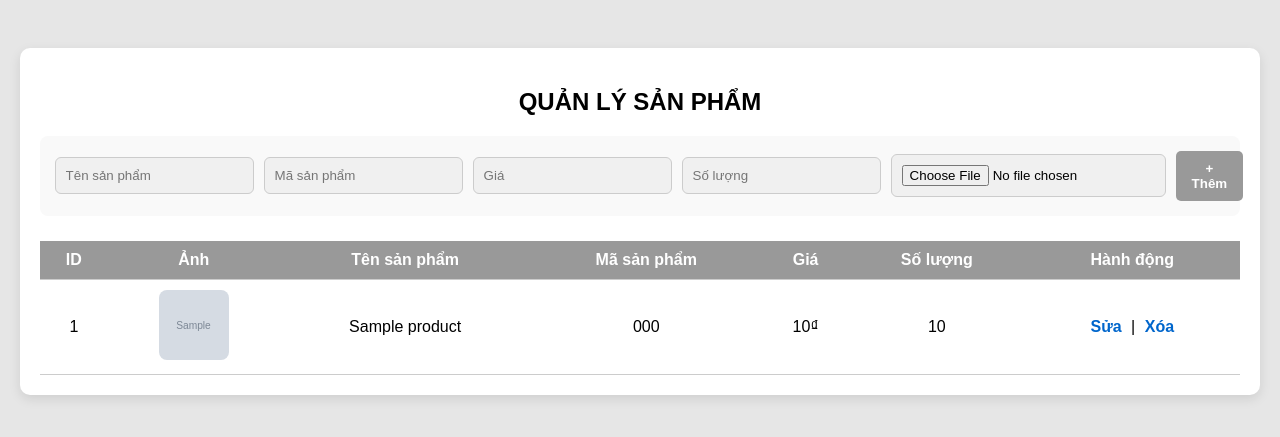
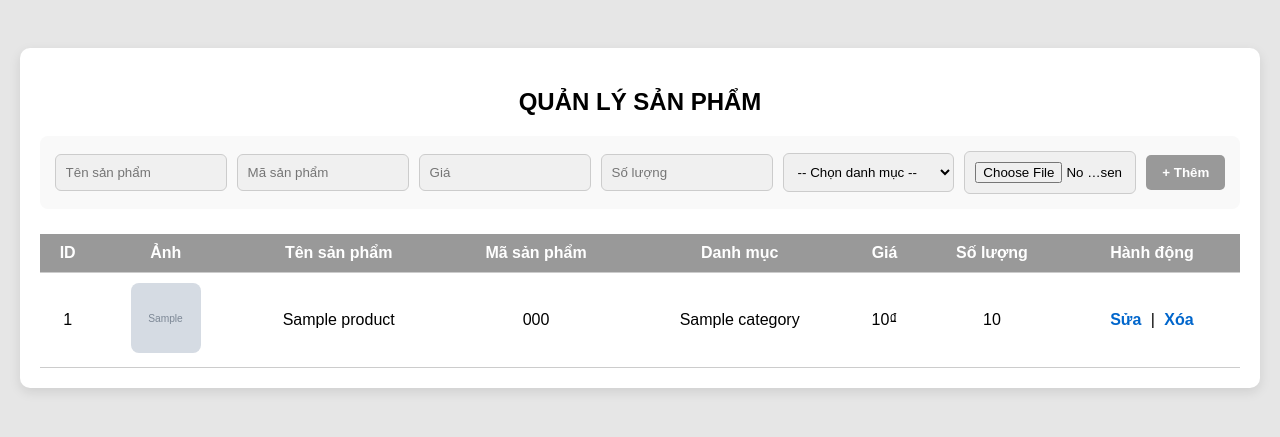
Before and after one commit to duonglele/final-project1, a PHP site: page /home.php in a window 1280 px wide. Shown: the top 437 px of the page. Run offline with PHP 8.4, Linux system fonts and the light colour scheme; tables that the repository leaves empty hold one stand-in row (values such as "Sample post"); grey boxes marked "Sample" are stand-in pictures.

Commit message:
Refactor product management functionality

```diff
--- a/home.php
+++ b/home.php
@@ -1,25 +1,50 @@
 <?php
 include 'connection.php';
 
+// Lấy danh sách categories cho dropdown
+$categories = [];
+$catRes = $conn->query("SELECT * FROM categories ORDER BY name");
+while ($row = $catRes->fetch_assoc()) {
+    $categories[] = $row;
+}
+
 // ======= Thêm sản phẩm =======
 if (isset($_POST['add_product'])) {
-    $name = $_POST['name'];
-    $code = $_POST['code'];
-    $price = $_POST['price'];
+    $name     = $_POST['name'];
+    $code     = $_POST['code'];
+    $price    = $_POST['price'];
     $quantity = $_POST['quantity'];
+    $category_id = !empty($_POST['category_id']) ? (int)$_POST['category_id'] : null;
 
     // Xử lý ảnh upload
     $image_name = $_FILES['image']['name'];
-    $image_tmp = $_FILES['image']['tmp_name'];
+    $image_tmp  = $_FILES['image']['tmp_name'];
     $upload_dir = "uploads/" . basename($image_name);
 
     // Tạo thư mục uploads nếu chưa có
-    if (!is_dir('uploads')) mkdir('uploads', 0777, true);
+    if (!is_dir('uploads')) {
+        mkdir('uploads', 0777, true);
+    }
 
-    if (move_uploaded_file($image_tmp, $upload_dir)) {
-        $sql = "INSERT INTO products (name, code, price, quantity, image)
-                VALUES ('$name', '$code', '$price', '$quantity', '$upload_dir')";
-        $conn->query($sql);
+    if (!empty($image_name) && move_uploaded_file($image_tmp, $upload_dir)) {
+
+        // Insert vào bảng products
+        if ($category_id === null) {
+            $sql = "INSERT INTO products (name, code, price, quantity, category_id, image)
+                    VALUES ('$name', '$code', '$price', '$quantity', NULL, '$upload_dir')";
+        } else {
+            $sql = "INSERT INTO products (name, code, price, quantity, category_id, image)
+                    VALUES ('$name', '$code', '$price', '$quantity', $category_id, '$upload_dir')";
+        }
+
+        if ($conn->query($sql)) {
+            // Lấy id sản phẩm vừa tạo
+            $product_id = $conn->insert_id;
+
+            // Lưu thêm vào bảng product_images (ảnh chi tiết)
+            $conn->query("INSERT INTO product_images (product_id, url)
+                          VALUES ($product_id, '$upload_dir')");
+        }
     }
 
     header("Location: home.php");
@@ -28,42 +53,101 @@ if (isset($_POST['add_product'])) {
 
 // ======= Xóa sản phẩm =======
 if (isset($_GET['delete'])) {
-    $id = $_GET['delete'];
-    $img = $conn->query("SELECT image FROM products WHERE id=$id")->fetch_assoc()['image'];
-    if ($img && file_exists($img)) unlink($img);
+    $id = (int)$_GET['delete'];
+
+    // Lấy ảnh chính trong products
+    $imgRow = $conn->query("SELECT image FROM products WHERE id=$id")->fetch_assoc();
+    if ($imgRow && $imgRow['image'] && file_exists($imgRow['image'])) {
+        unlink($imgRow['image']);
+    }
+
+    // Lấy tất cả ảnh liên quan trong product_images để xóa file
+    $imgsRes = $conn->query("SELECT url FROM product_images WHERE product_id=$id");
+    while ($row = $imgsRes->fetch_assoc()) {
+        if ($row['url'] && file_exists($row['url'])) {
+            unlink($row['url']);
+        }
+    }
+    // Các bản ghi product_images sẽ tự xóa theo ON DELETE CASCADE khi xóa product
+
+    // Xóa sản phẩm (cart_items, order_items cũng sẽ xử lý theo FK nếu có)
     $conn->query("DELETE FROM products WHERE id=$id");
+
     header("Location: home.php");
     exit;
 }
 
 // ======= Sửa sản phẩm =======
 if (isset($_POST['edit_product'])) {
-    $id = $_POST['id'];
-    $name = $_POST['name'];
-    $code = $_POST['code'];
-    $price = $_POST['price'];
+    $id       = (int)$_POST['id'];
+    $name     = $_POST['name'];
+    $code     = $_POST['code'];
+    $price    = $_POST['price'];
     $quantity = $_POST['quantity'];
+    $category_id = !empty($_POST['category_id']) ? (int)$_POST['category_id'] : null;
 
+    // Có upload ảnh mới
     if (!empty($_FILES['image']['name'])) {
         $image_name = $_FILES['image']['name'];
-        $image_tmp = $_FILES['image']['tmp_name'];
+        $image_tmp  = $_FILES['image']['tmp_name'];
         $upload_dir = "uploads/" . basename($image_name);
-        move_uploaded_file($image_tmp, $upload_dir);
-        $conn->query("UPDATE products
-                      SET name='$name', code='$code', price='$price', quantity='$quantity', image='$upload_dir'
-                      WHERE id=$id");
+
+        if (!is_dir('uploads')) {
+            mkdir('uploads', 0777, true);
+        }
+
+        if (move_uploaded_file($image_tmp, $upload_dir)) {
+            // (Tuỳ chọn) Xóa ảnh cũ trong products
+            $oldImgRow = $conn->query("SELECT image FROM products WHERE id=$id")->fetch_assoc();
+            if ($oldImgRow && $oldImgRow['image'] && file_exists($oldImgRow['image'])) {
+                unlink($oldImgRow['image']);
+            }
+
+            // Update products
+            if ($category_id === null) {
+                $sql = "UPDATE products
+                        SET name='$name', code='$code', price='$price', quantity='$quantity',
+                            category_id=NULL, image='$upload_dir'
+                        WHERE id=$id";
+            } else {
+                $sql = "UPDATE products
+                        SET name='$name', code='$code', price='$price', quantity='$quantity',
+                            category_id=$category_id, image='$upload_dir'
+                        WHERE id=$id";
+            }
+            $conn->query($sql);
+
+            // Lưu thêm 1 ảnh mới vào product_images
+            $conn->query("INSERT INTO product_images (product_id, url)
+                          VALUES ($id, '$upload_dir')");
+        }
     } else {
-        $conn->query("UPDATE products
-                      SET name='$name', code='$code', price='$price', quantity='$quantity'
-                      WHERE id=$id");
+        // Không đổi ảnh, chỉ update thông tin
+        if ($category_id === null) {
+            $sql = "UPDATE products
+                    SET name='$name', code='$code', price='$price', quantity='$quantity',
+                        category_id=NULL
+                    WHERE id=$id";
+        } else {
+            $sql = "UPDATE products
+                    SET name='$name', code='$code', price='$price', quantity='$quantity',
+                        category_id=$category_id
+                    WHERE id=$id";
+        }
+        $conn->query($sql);
     }
 
     header("Location: home.php");
     exit;
 }
 
-// ======= Lấy danh sách sản phẩm =======
-$result = $conn->query("SELECT * FROM products");
+// ======= Lấy danh sách sản phẩm (JOIN category) =======
+$result = $conn->query("
+    SELECT p.*, c.name AS category_name
+    FROM products p
+    LEFT JOIN categories c ON p.category_id = c.id
+    ORDER BY p.id DESC
+");
 ?>
 
 <!DOCTYPE html>
@@ -98,9 +182,11 @@ $result = $conn->query("SELECT * FROM products");
         padding: 15px;
         border-radius: 8px;
         margin-bottom: 25px;
+        flex-wrap: wrap;
     }
-    input[type="text"], input[type="number"], input[type="file"] {
+    input[type="text"], input[type="number"], input[type="file"], select {
         flex: 1;
+        min-width: 150px;
         padding: 10px;
         border: 1px solid #ccc;
         border-radius: 6px;
@@ -155,6 +241,14 @@ $result = $conn->query("SELECT * FROM products");
         <input type="text" name="code" placeholder="Mã sản phẩm" required>
         <input type="number" name="price" placeholder="Giá" required>
         <input type="number" name="quantity" placeholder="Số lượng" required>
+
+        <select name="category_id">
+            <option value="">-- Chọn danh mục --</option>
+            <?php foreach ($categories as $cat) { ?>
+                <option value="<?= $cat['id'] ?>"><?= htmlspecialchars($cat['name']) ?></option>
+            <?php } ?>
+        </select>
+
         <input type="file" name="image" accept="image/*" required>
         <button type="submit" name="add_product" class="btn">+ Thêm</button>
     </form>
@@ -166,6 +260,7 @@ $result = $conn->query("SELECT * FROM products");
             <th>Ảnh</th>
             <th>Tên sản phẩm</th>
             <th>Mã sản phẩm</th>
+            <th>Danh mục</th>
             <th>Giá</th>
             <th>Số lượng</th>
             <th>Hành động</th>
@@ -173,9 +268,14 @@ $result = $conn->query("SELECT * FROM products");
         <?php while ($row = $result->fetch_assoc()) { ?>
         <tr>
             <td><?= $row['id'] ?></td>
-            <td><?php if ($row['image']) { ?><img src="<?= $row['image'] ?>"><?php } else { echo "Không có ảnh"; } ?></td>
+            <td>
+                <?php if ($row['image']) { ?>
+                    <img src="<?= $row['image'] ?>">
+                <?php } else { echo "Không có ảnh"; } ?>
+            </td>
             <td><?= htmlspecialchars($row['name']) ?></td>
             <td><?= htmlspecialchars($row['code']) ?></td>
+            <td><?= $row['category_name'] ? htmlspecialchars($row['category_name']) : 'Chưa gán' ?></td>
             <td><?= number_format($row['price'], 0, ',', '.') ?>₫</td>
             <td><?= $row['quantity'] ?></td>
             <td class="actions">
@@ -187,16 +287,27 @@ $result = $conn->query("SELECT * FROM products");
     </table>
 
     <?php if (isset($_GET['edit'])) {
-        $id = $_GET['edit'];
+        $id = (int)$_GET['edit'];
         $product = $conn->query("SELECT * FROM products WHERE id=$id")->fetch_assoc();
     ?>
     <h3 style="margin-top: 30px;">Sửa sản phẩm</h3>
     <form method="POST" enctype="multipart/form-data">
         <input type="hidden" name="id" value="<?= $product['id'] ?>">
-        <input type="text" name="name" value="<?= $product['name'] ?>" required>
-        <input type="text" name="code" value="<?= $product['code'] ?>" required>
+        <input type="text" name="name" value="<?= htmlspecialchars($product['name']) ?>" required>
+        <input type="text" name="code" value="<?= htmlspecialchars($product['code']) ?>" required>
         <input type="number" name="price" value="<?= $product['price'] ?>" required>
         <input type="number" name="quantity" value="<?= $product['quantity'] ?>" required>
+
+        <select name="category_id">
+            <option value="">-- Chọn danh mục --</option>
+            <?php foreach ($categories as $cat) { ?>
+                <option value="<?= $cat['id'] ?>"
+                    <?= $product['category_id'] == $cat['id'] ? 'selected' : '' ?>>
+                    <?= htmlspecialchars($cat['name']) ?>
+                </option>
+            <?php } ?>
+        </select>
+
         <input type="file" name="image" accept="image/*">
         <button type="submit" name="edit_product" class="btn">Cập nhật</button>
     </form>
```
